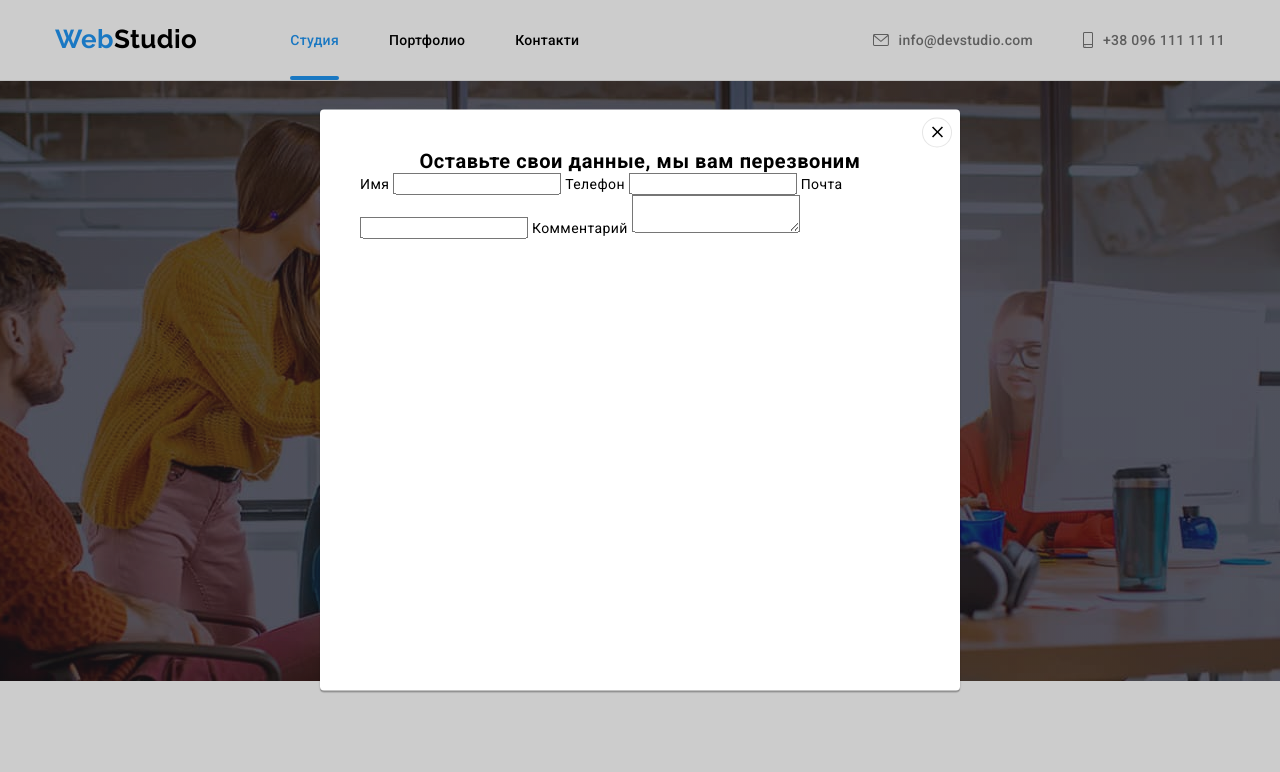
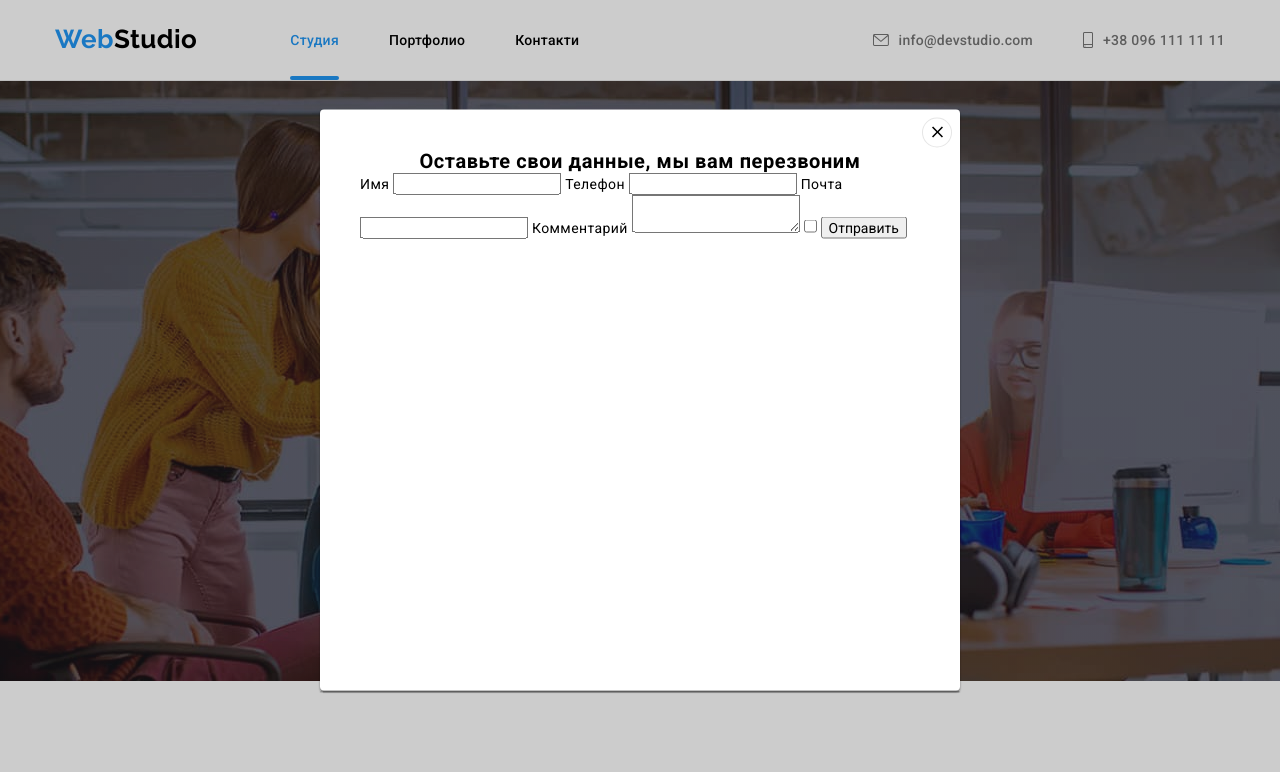
Before and after one commit to Vasylytsya777/goit-markup-hw-06, a plain HTML site: page index.html in a window 1280 px wide. Both pictures are taken after a click on the button "Заказать услугу". Shown: the top 772 px of the page. Drawn offline with nearby package versions, Linux system fonts and the light colour scheme.

Commit message:
add button and checkbox

```diff
--- a/css/style.css
+++ b/css/style.css
@@ -944,6 +944,9 @@ body {
   min-width: 528px;
   min-height: 581px;
   padding: 40px;
+  box-shadow: 0px 1px 3px rgba(0, 0, 0, 0.12), 0px 1px 1px rgba(0, 0, 0, 0.14),
+    0px 2px 1px rgba(0, 0, 0, 0.2);
+  margin: 0 auto;
 }
 .contact-form p {
   font-size: 20px;
--- a/index.html
+++ b/index.html
@@ -80,6 +80,10 @@
 
 Комментарий
 <textarea class="contact-form-massage" name="" id="" cols="" rows=""> </textarea>
+
+
+<input type="checkbox" name="license-contact" value="agreed-license">
+<button contact-form-btn>Отправить</button>
         </form>
       </div>
           </div>
```
